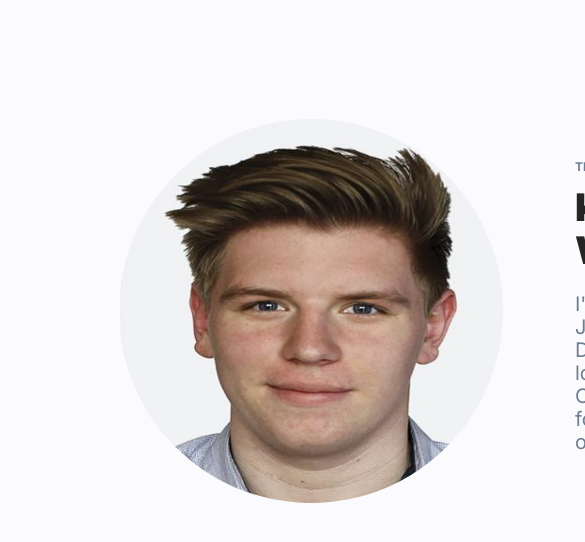
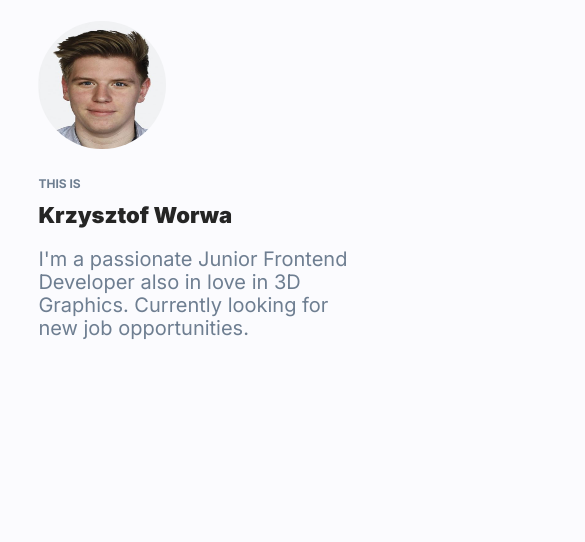
Before and after one commit to KrzysiekWorwa/personal-homepage, a React (Create React App) app: page / in a window 390 px wide. Shown: the top 542 px of the page, 585 px wide, since content can reach past the window. Built offline with nearby package versions, Linux system fonts and the light colour scheme.

Commit message:
adding media query

```diff
--- a/src/Components/Container/index.js
+++ b/src/Components/Container/index.js
@@ -3,4 +3,6 @@ import styled from "styled-components";
 export const Container = styled.div`
 max-width: 1089px;
 margin: auto;
+
+@media (max-width: ${({ theme }) => theme.breakpoints.mobileMax}px) {max-width: 90%}
 `;
--- a/src/Components/HeaderTile/index.js
+++ b/src/Components/HeaderTile/index.js
@@ -5,12 +5,24 @@ display: grid;
 grid-template-columns: auto 1fr;
 grid-gap: 72px;
 align-items: center;
+
+@media (max-width: ${({ theme }) => theme.breakpoints.mobileMax}px) {
+        grid-template-columns: 1fr;
+        grid-template-rows: auto auto;
+        grid-gap: 16px;
+    }
 `;
 
 export const Image = styled.img`
-width: 384px;
-height: 384px;
+    width: clamp(128px, 30vw, 384px);
+    height: clamp(128px, 30vw, 384px);
 border-radius: 50%;
+
+@media (max-width: ${({ theme }) => theme.breakpoints.mobileMax}px) {
+    width: 128px;
+    height: 128px;
+    text-align: center;
+}
 `;
 
 export const Content = styled.div``;
@@ -26,6 +38,9 @@ font-size: 38px;
 font-weight: 900;
 color: ${({ theme }) => theme.colors.mineShaft};
 margin: 0;
+@media (max-width: ${({ theme }) => theme.breakpoints.mobileMax}px) {
+font-size: 22px;
+}
 `;
 
 export const Description = styled.p`
--- a/src/GlobalStyle.js
+++ b/src/GlobalStyle.js
@@ -13,5 +13,9 @@ export const GlobalStyle = createGlobalStyle`
         background: ${({ theme }) => theme.backgrounds.whiteLilac};
         font-family: "Inter", sans-serif;
         padding: 119px;
+
+        @media (max-width: ${({ theme }) => theme.breakpoints.mobileMax}px) {
+            padding: 21px;
+        }
     }
 `;
--- a/src/index.js
+++ b/src/index.js
@@ -10,7 +10,4 @@ root.render(
   </React.StrictMode>
 );
 
-// If you want to start measuring performance in your app, pass a function
-// to log results (for example: reportWebVitals(console.log))
-// or send to an analytics endpoint. Learn more: https://bit.ly/CRA-vitals
 reportWebVitals();
--- a/src/theme.js
+++ b/src/theme.js
@@ -8,5 +8,10 @@ export const themeLight = {
     backgrounds: {
         white: "#FFFFFF",
         whiteLilac: "#FBFBFE",
+    },
+    breakpoints: {
+        mobileMax: 767,
+        tabletVerticalMax: 991,
+        TabletHorizontalMax: 1199,
     }
 }
```
Also changed, not shown: public/index.html (+0 -10 lines).
